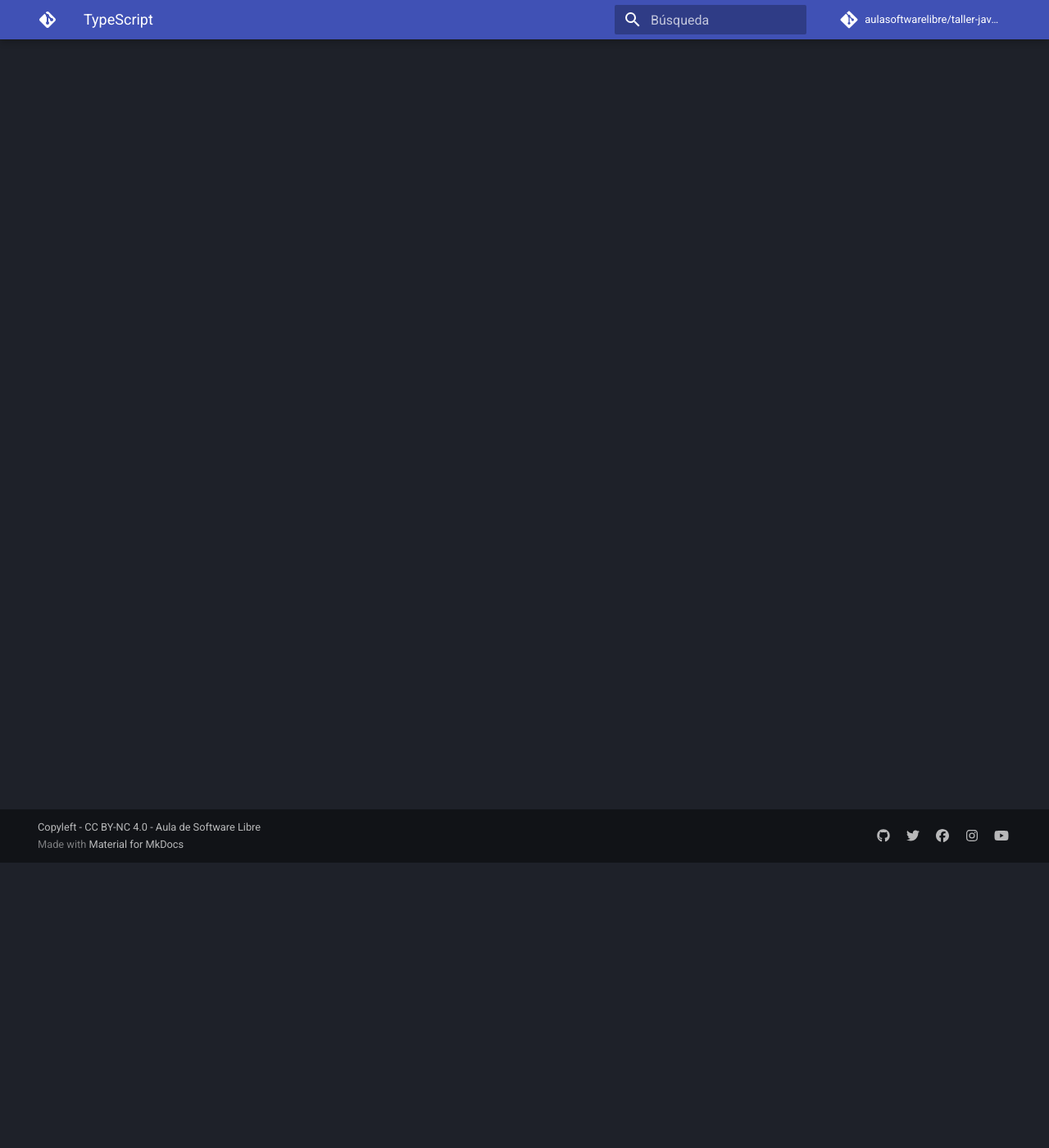
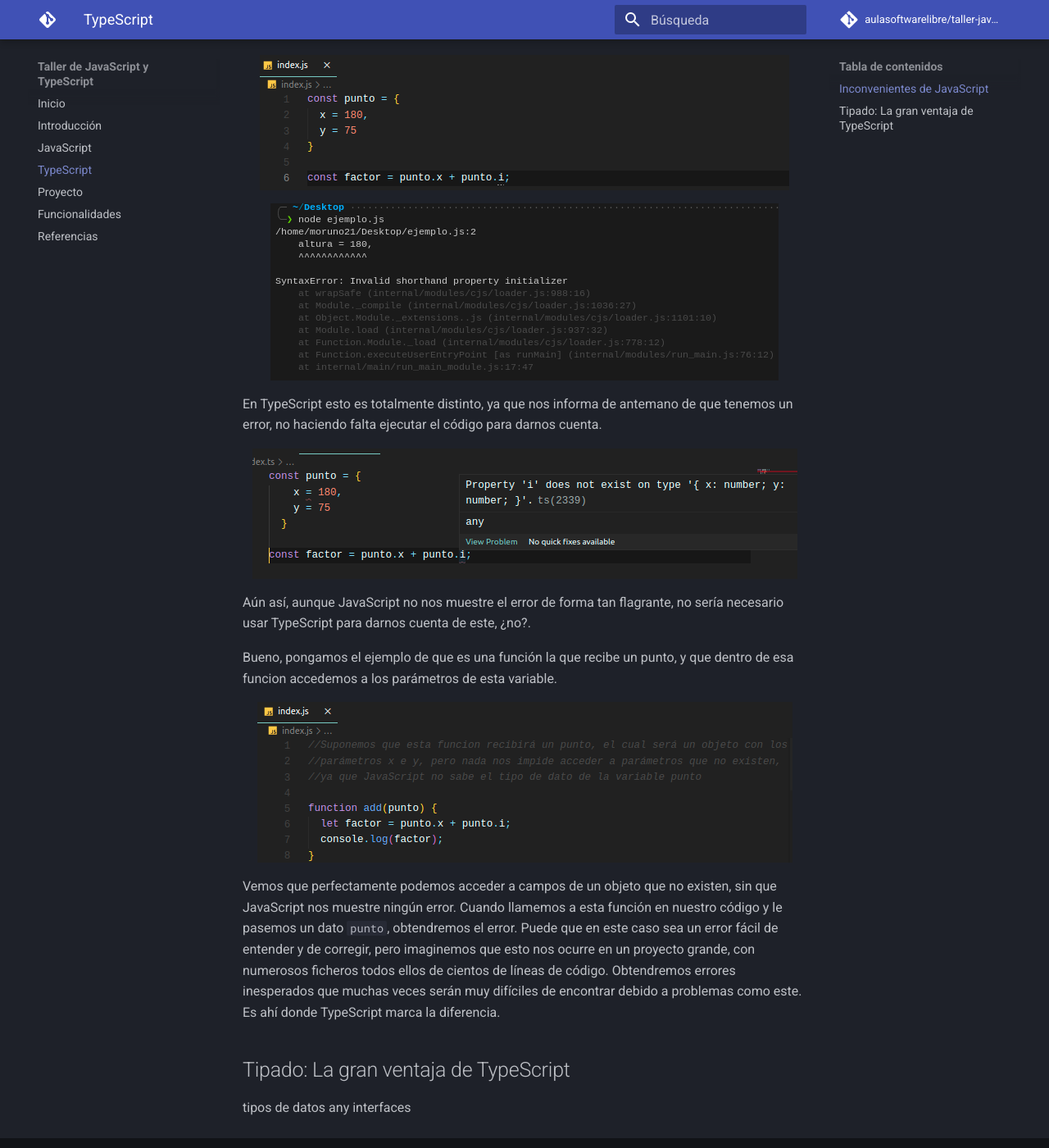
Before and after one commit to aulasoftwarelibre/taller-javascript-typescript, an MkDocs documentation site: the page built from docs/typescript.md, in a window 1280 px wide and 1400 px high, scrolled down 348 px. Shown: the whole window at 82% size. Built offline with MkDocs 1.6.1 and Material for MkDocs 9.7.7, drawn with Linux system fonts in a browser that asks for light colours; comment, search, counter and statistics services are not loaded; some of the changed text lies outside the part shown.

Commit message:
feat: typescript section wip

```diff
--- a/docs/javascript.md
+++ b/docs/javascript.md
@@ -1,4 +1,6 @@
 # JavaScript
+
+Antes de entrar a ver todas las ventajas y funcionalidades que nos aporta el uso de TypeScript, vamos a repasar las bases de JavaScript para entender bien el funcionamiento básico de este lenguaje.
 
 ## Variables
 
--- a/docs/typescript.md
+++ b/docs/typescript.md
@@ -1,11 +1,29 @@
 # TypeScript
 
-<!-- Imaginemos el siguiente código JavaScript, donde accedemos a la propiedad `atlura` del objeto `persona`, la cual no existe. Vemos que JavaScript nos informa de que "puede que la propiedad atlura no exista" y es cuando ejecutamos el código cuando nos damos cuenta de que tenemos un error.
+Ahora sí, vamos a profundizar en por qué TypeScript es cada vez más usado y en cuales
 
-![Objeto en js](images/diferencias/objetojs.png)
+## Inconvenientes de JavaScript
 
-![Salida objeto en js](images/diferencias/salidaobjetojs.png)
+Imaginemos el siguiente código JavaScript, donde accedemos a la propiedad `i` del objeto `punto`, la cual no existe. Vemos que JavaScript nos informa de que "puede que la propiedad atlura no exista" y es cuando ejecutamos el código cuando nos damos cuenta de que tenemos un error.
+
+![Objeto en js](images/typescript/objetojs.png)
+
+![Salida objeto en js](images/typescript/salidaobjetojs.png)
 
 En TypeScript esto es totalmente distinto, ya que nos informa de antemano de que tenemos un error, no haciendo falta ejecutar el código para darnos cuenta.
 
-![Objeto en ts](images/diferencias/objetots.png) -->
+![Objeto en ts](images/typescript/objetots.png)
+
+Aún así, aunque JavaScript no nos muestre el error de forma tan flagrante, no sería necesario usar TypeScript para darnos cuenta de este, ¿no?.
+
+Bueno, pongamos el ejemplo de que es una función la que recibe un punto, y que dentro de esa funcion accedemos a los parámetros de esta variable.
+
+![Parametros inexistentes](images/typescript/parametroinexistente.png)
+
+Vemos que perfectamente podemos acceder a campos de un objeto que no existen, sin que JavaScript nos muestre ningún error. Cuando llamemos a esta función en nuestro código y le pasemos un dato `punto`, obtendremos el error. Puede que en este caso sea un error fácil de entender y de corregir, pero imaginemos que esto nos ocurre en un proyecto grande, con numerosos ficheros todos ellos de cientos de líneas de código. Obtendremos errores inesperados que muchas veces serán muy difíciles de encontrar debido a problemas como este. Es ahí donde TypeScript marca la diferencia.
+
+## Tipado: La gran ventaja de TypeScript
+
+tipos de datos
+any
+interfaces
```
Also changed, not shown: docs/images/javascript/objetots.png (deleted), docs/images/typescript/objetojs.png (added), docs/images/typescript/objetots.png (added), docs/images/typescript/parametroinexistente.png (added), docs/images/typescript/salidaobjetojs.png (renamed from docs/images/javascript/salidaobjetojs.png).
